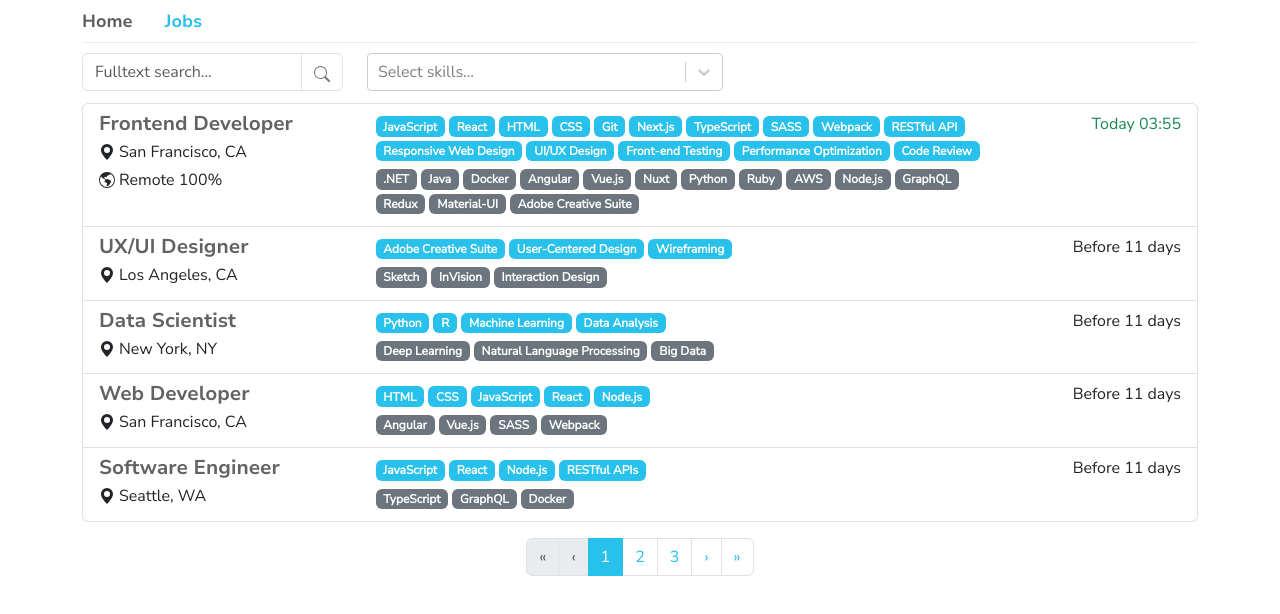
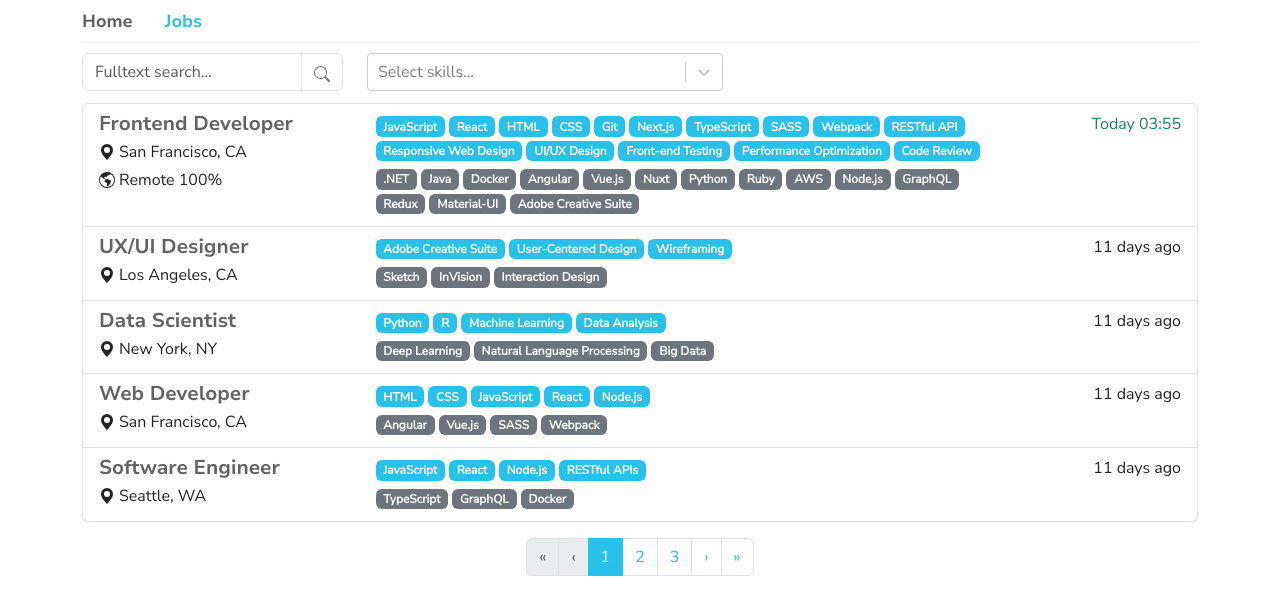
Before and after one commit to Elfoslav/jobshunter, a Next.js app: page / in a window 1280 px wide. Shown: the top 614 px of the page. Built offline with nearby package versions, Linux system fonts and the light colour scheme.

Commit message:
Add cards design to job detail

```diff
--- a/src/app/jobs/JobsList.tsx
+++ b/src/app/jobs/JobsList.tsx
@@ -10,6 +10,7 @@ import { JOBS_PER_PAGE, JOBS_QUERY_NAME } from '@/lib/consts'
 import Skills from './Skills'
 import Job from '@/models/Job'
 import './JobsList.scss'
+import { getAgoString, getDaysPassed } from '@/lib/functions'
 
 interface JobsListProps {
   jobs: Job[],
@@ -39,33 +40,6 @@ const JobsList: React.FC<JobsListProps> = ({ jobs, totalCount, page }) => {
     setQueryParams({ page })
   }
 
-  const getDaysPassed = (job: Job): number => {
-    const currentDate = new Date();
-    const jobDate = job.postedAt;
-    const timeDiff = currentDate.getTime() - jobDate.getTime();
-    const daysPassed = Math.floor(timeDiff / (1000 * 60 * 60 * 24));
-    return daysPassed;
-  }
-
-  const getTime = (date: Date) => {
-    const hours = date.getHours().toString().padStart(2, '0');
-    const minutes = date.getMinutes().toString().padStart(2, '0');
-    return `${hours}:${minutes}`;
-  };
-
-  const getBeforeString = (job: Job) => {
-    const daysPassed = getDaysPassed(job)
-    if (daysPassed === 0) {
-      return `Today ${getTime(job.postedAt)}`
-    }
-
-    if (daysPassed === 1) {
-      return `Before ${daysPassed} day`
-    }
-
-    return `Before ${daysPassed} days`
-  }
-
   if (!jobs.length) {
     return null
   }
@@ -75,8 +49,8 @@ const JobsList: React.FC<JobsListProps> = ({ jobs, totalCount, page }) => {
       <ListGroup>
         {jobs.map((job) => (
           <ListGroupItem key={job.id} action href={`/jobs/${job.id}`} className="job-item">
-            <div className={`date ${getDaysPassed(job) === 0 ? 'text-success' : ''}`}>
-              {getBeforeString(job)}
+            <div className={`date ${getDaysPassed(job.postedAt) === 0 ? 'text-success' : ''}`}>
+              {getAgoString(job.postedAt)}
             </div>
             <Row>
               <Col lg={3}>
@@ -95,8 +69,8 @@ const JobsList: React.FC<JobsListProps> = ({ jobs, totalCount, page }) => {
                 <Skills skills={job.optionalSkills} className="mt-2 mb-1" />
               </Col>
               <Col className="d-none d-lg-block">
-                <div className={`text-end ${getDaysPassed(job) === 0 ? 'text-success' : ''}`}>
-                  {getBeforeString(job)}
+                <div className={`text-end ${getDaysPassed(job.postedAt) === 0 ? 'text-success' : ''}`}>
+                  {getAgoString(job.postedAt)}
                 </div>
               </Col>
             </Row>
--- /dev/null
+++ b/src/lib/functions.ts
@@ -0,0 +1,25 @@
+export const getDaysPassed = (date: Date): number => {
+  const currentDate = new Date();
+  const timeDiff = currentDate.getTime() - date.getTime();
+  const daysPassed = Math.floor(timeDiff / (1000 * 60 * 60 * 24));
+  return daysPassed;
+}
+
+export const getTime = (date: Date) => {
+  const hours = date.getHours().toString().padStart(2, '0');
+  const minutes = date.getMinutes().toString().padStart(2, '0');
+  return `${hours}:${minutes}`;
+};
+
+export const getAgoString = (date: Date) => {
+  const daysPassed = getDaysPassed(date)
+  if (daysPassed === 0) {
+    return `Today ${getTime(date)}`
+  }
+
+  if (daysPassed === 1) {
+    return `${daysPassed} day ago`
+  }
+
+  return `${daysPassed} days ago`
+}
```
Also changed, not shown: src/app/jobs/[id]/page.tsx (+15 -2 lines).
